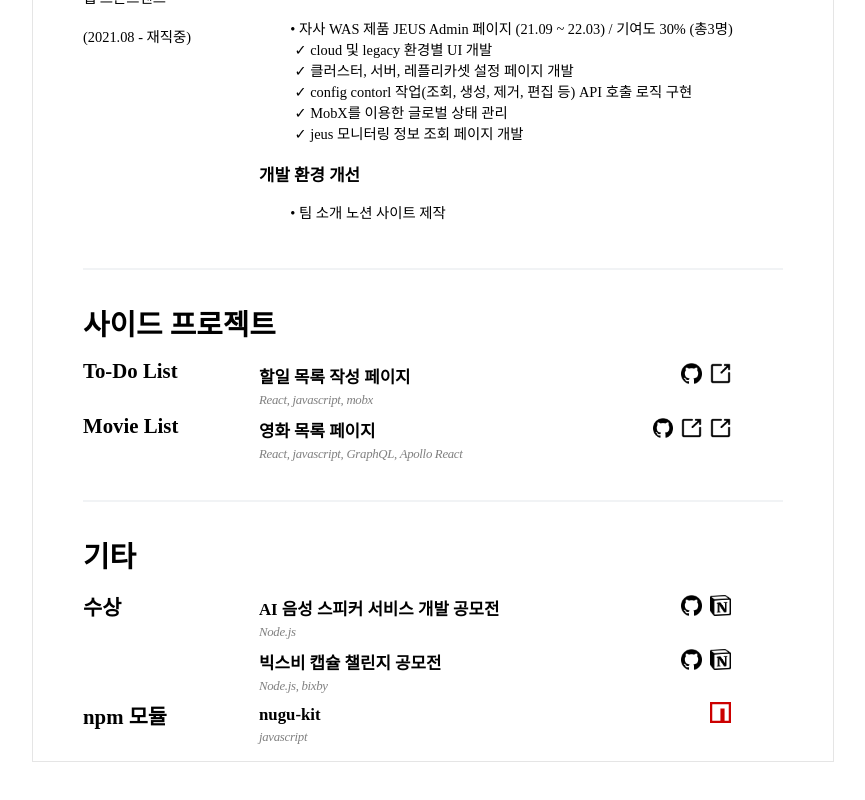
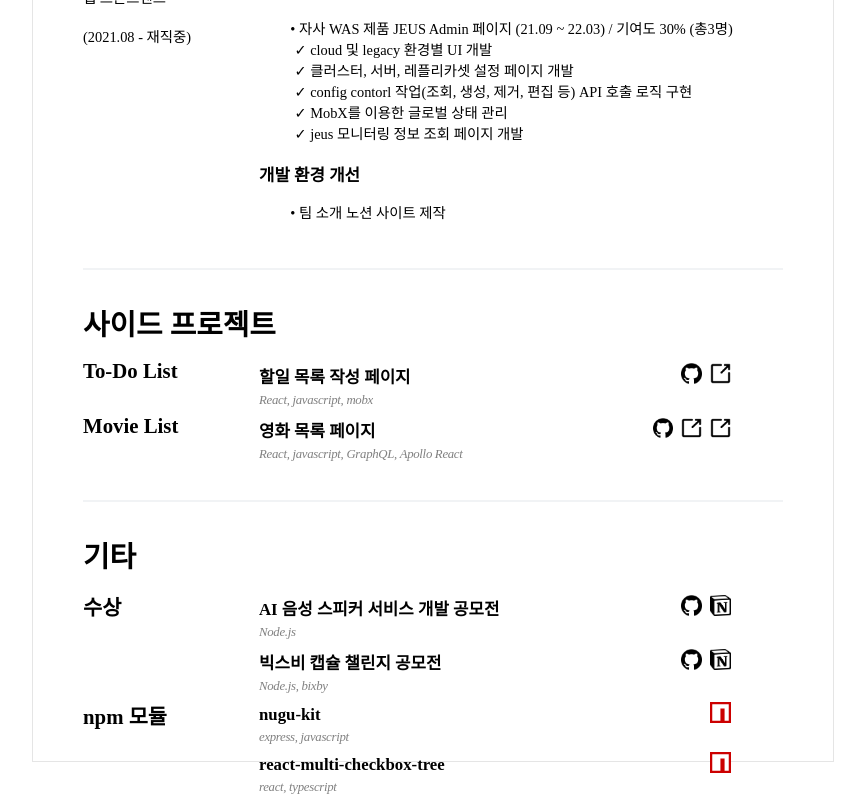
Before and after one commit to kiminseob/resume, a React app: page / in a window 1280 px wide. Shown: the part 403-1203 px from the top of the page, without its empty margins (207-1072 px from the left). Before the commit the page ends 1173 px from the top, so only its background shows below. Built offline with nearby package versions, Linux system fonts and the light colour scheme.

Commit message:
feat: node 모듈 react-multi-checkbox-tree 추가

```diff
--- a/src/components/Others.jsx
+++ b/src/components/Others.jsx
@@ -70,7 +70,28 @@
             </SC.Row>
           </SC.FullRow>
           <SC.Row>
-            <SC.Stack>javascript</SC.Stack>
+            <SC.Stack>express, javascript</SC.Stack>
+          </SC.Row>
+        </SC.Column>
+      </SC.Row>
+      <SC.Row>
+        <SC.Column>
+          <SC.Company></SC.Company>
+        </SC.Column>
+        <SC.Column>
+          <SC.FullRow>
+            <SC.RowHeader>react-multi-checkbox-tree</SC.RowHeader>
+            <SC.Row>
+              <a
+                href="https://www.npmjs.com/package/react-multi-checkbox-tree"
+                target="_blank"
+              >
+                <SC.Icon src="icon/npm.svg" />
+              </a>
+            </SC.Row>
+          </SC.FullRow>
+          <SC.Row>
+            <SC.Stack>react, typescript</SC.Stack>
           </SC.Row>
         </SC.Column>
       </SC.Row>
```
Also changed, not shown: 1 other file (tests, documents, lock files or other folders).
